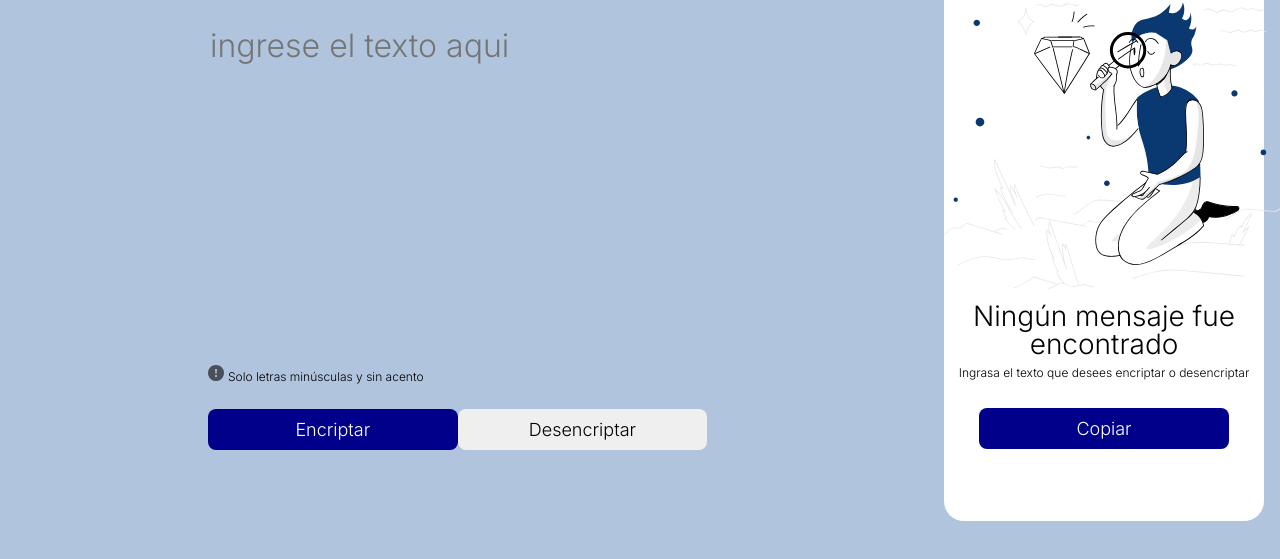
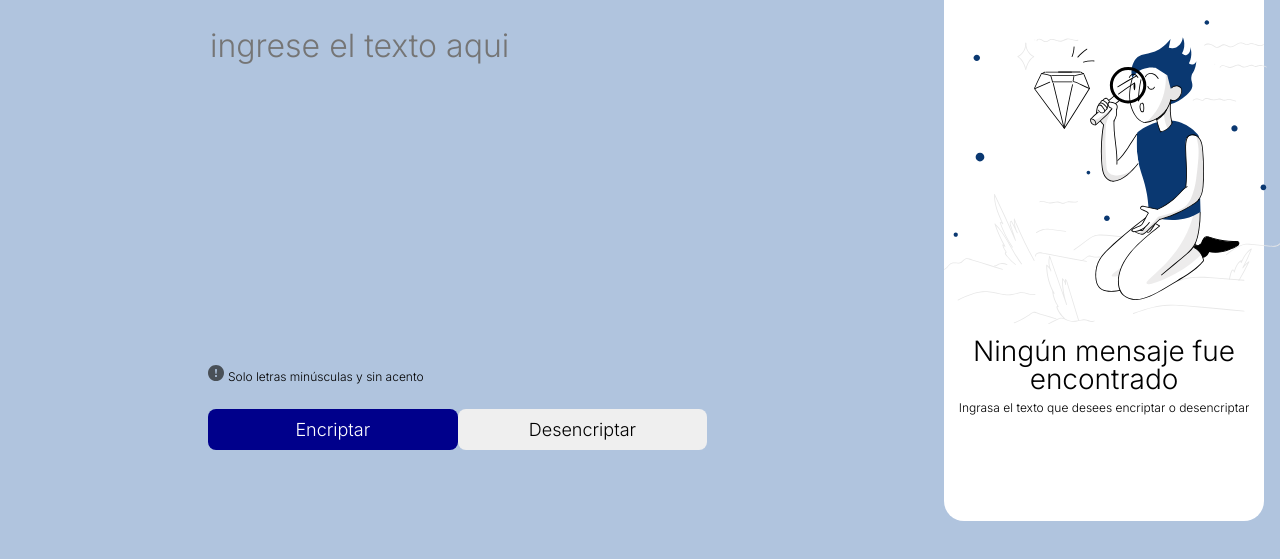
Before and after one commit to francisbatista/encriptador_texto, a plain HTML site: page index.html in a window 1280 px wide. Shown: the part 119-678 px from the top of the page. Drawn offline with Linux system fonts and the light colour scheme.

Commit message:
Ocultando boton copiar

```diff
--- a/index.html
+++ b/index.html
@@ -31,7 +31,7 @@
                 <img src="images/muneco.svg" alt="imagen">
                     <p>Ningún mensaje fue encontrado</p>
                     <p>Ingrasa el texto que desees encriptar o desencriptar</p>
-                    <button>Copiar</button>
+                    <button hidden>Copiar</button>
             </div>
         </div>
     </main>
```
